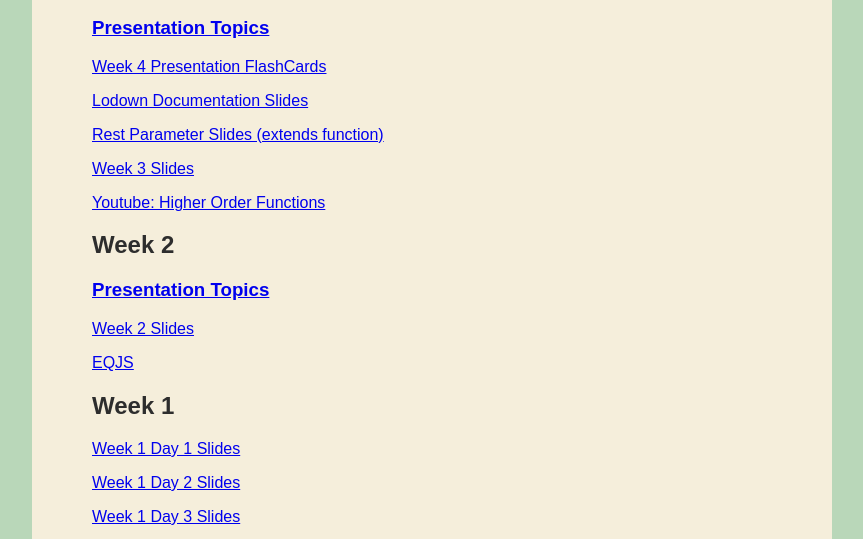
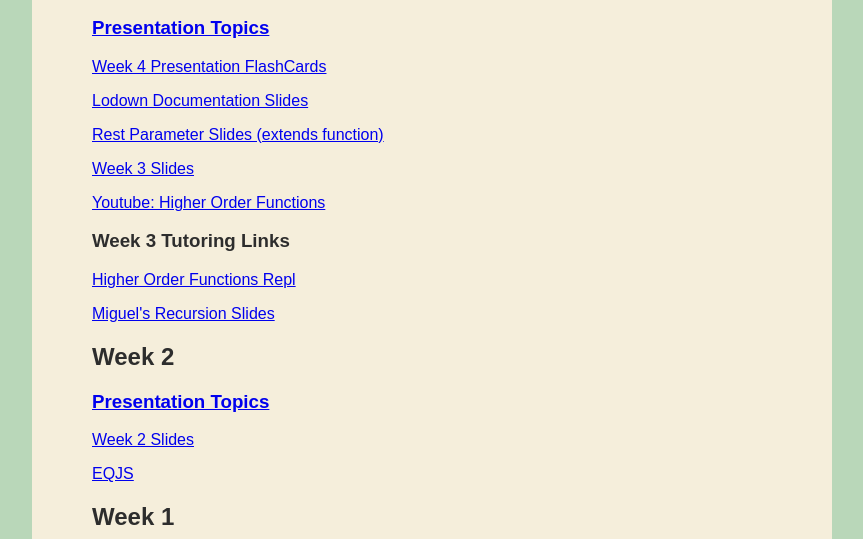
Before and after one commit to kchresfield/kilo.github.io, a plain HTML site: page helpfulLinks.html in a window 1280 px wide. Shown: the part 234-773 px from the top of the page, without its empty margins (208-1071 px from the left). Drawn offline with Linux system fonts and the light colour scheme.

Commit message:
adding tutoring links

```diff
--- a/helpfulLinks.html
+++ b/helpfulLinks.html
@@ -116,6 +116,9 @@
                         <a href="https://docs.google.com/presentation/d/1N8pSinpYuOcg7_Js5HxBvL4EpsQl777bSy4IEFEwrxg/embed#slide=id.p"><p>Week 3 Slides</p></a>
                         <!--<a href="https://docs.google.com/presentation/d/1cs3u8ucSES02FROsmVD2M2TOZ-624C3Tvby4VcTlhOU/embed?usp=sharing"><p>Week 3 Day 1 Slides</p></a>-->
                         <a href="https://www.youtube.com/watch?v=BMUiFMZr7vk"><p>Youtube: Higher Order Functions</p></a>
+                        <h3>Week 3 Tutoring Links</h3>
+                        <a href="https://repl.it/@kchresfield/HOF-Tutoring-Week-3"><p>Higher Order Functions Repl</p></a>
+                        <a href="https://docs.google.com/presentation/d/1SUQDW1TGF5TJlnpoGevYSwZow5FLXXZoh0WoStg1OOM/embed?usp=sharing"><p>Miguel's Recursion Slides</p></a>
                     <h2>Week 2</h2>
                         <a href="https://docs.google.com/document/d/1roWbGU1UHc_HG6quQqrRQLWyfJ-VDFvsuJFr5kuP46M/edit?usp=sharing"><h3>Presentation Topics</h3></a>
                         <a href="https://docs.google.com/presentation/d/1k8pS_hZhaUn37k9uS7YJUO2Jr38UeHpk20W3bxOzuRE/embed?usp=sharing"><p>Week 2 Slides</p></a>
```
